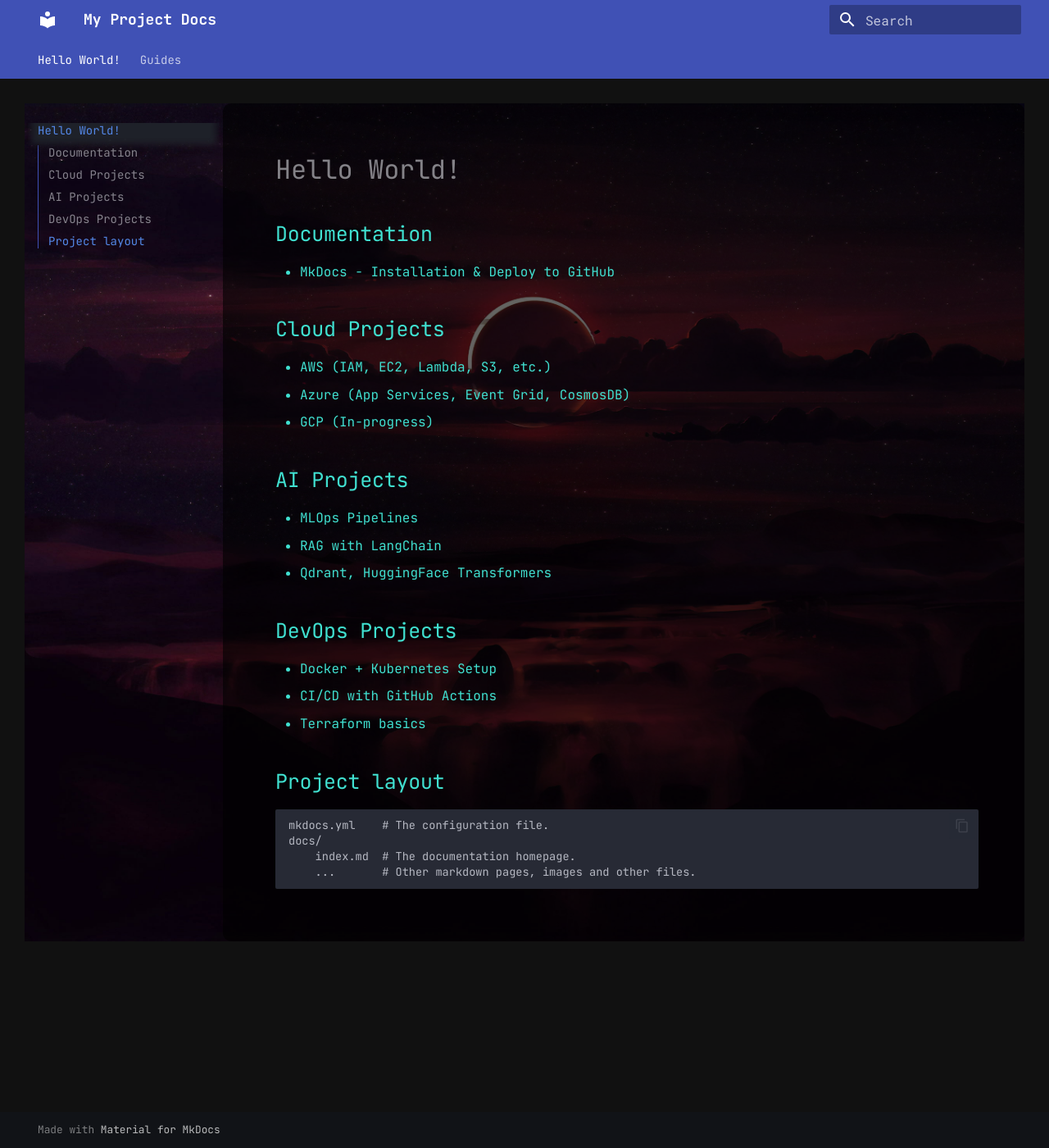
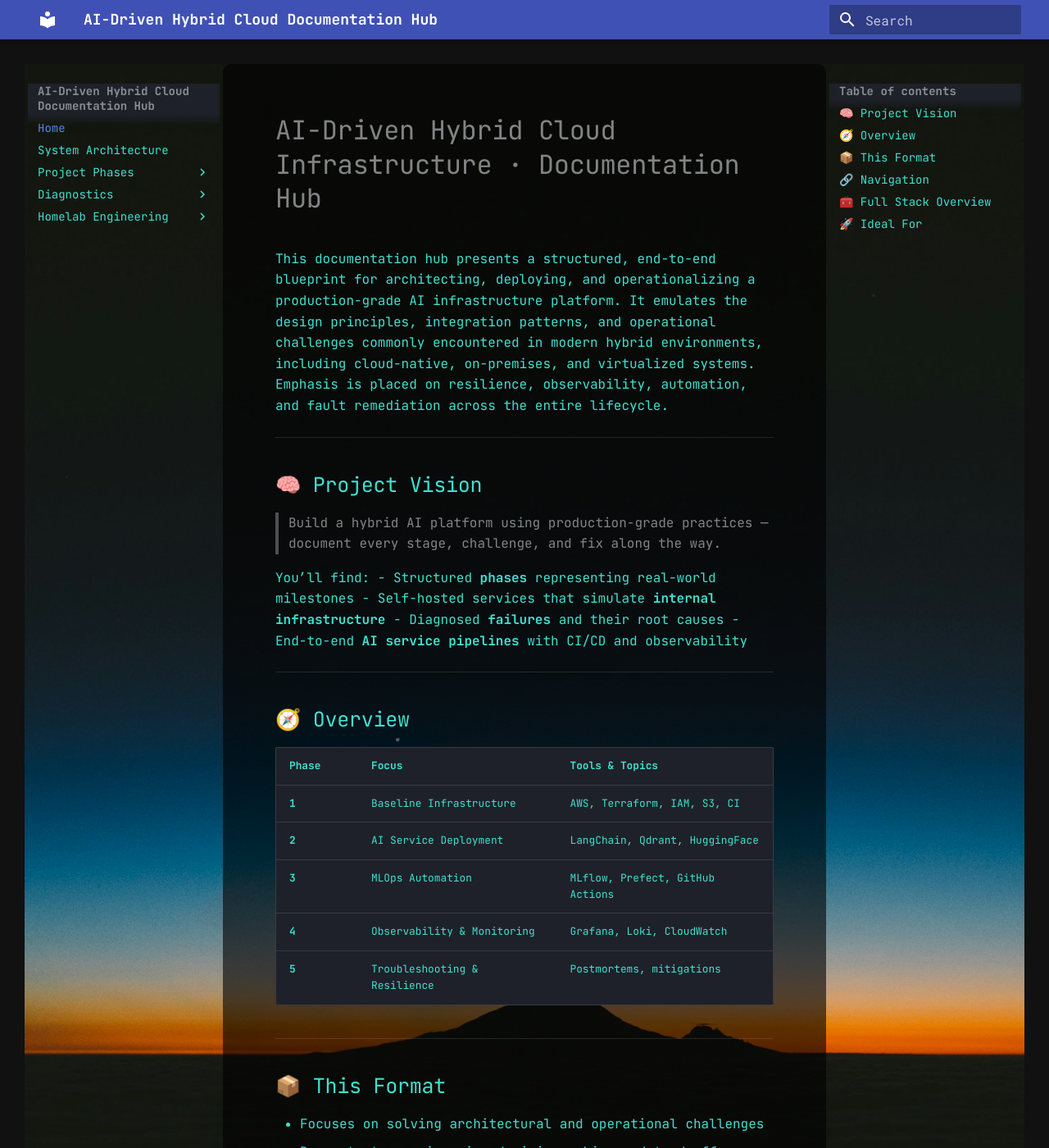
Before and after one commit to safi-amdz/Projects, an MkDocs documentation site: the page built from docs/index.md, in a window 1280 px wide and 1400 px high. Shown: the whole window at 82% size. Built offline with MkDocs 1.6.1 and Material for MkDocs 9.7.7, drawn with Linux system fonts in a browser that asks for light colours; some of the changed text lies outside the part shown.

Commit message:
Update: AI/cloud infra structure, phases, diagnostics and architecture

```diff
--- a/docs/index.md
+++ b/docs/index.md
@@ -1,29 +1,64 @@
-# Hello World!
+# AI-Driven Hybrid Cloud Infrastructure · Documentation Hub
 
+This documentation hub presents a structured, end-to-end blueprint for architecting, deploying, and operationalizing a production-grade AI infrastructure platform. It emulates the design principles, integration patterns, and operational challenges commonly encountered in modern hybrid environments, including cloud-native, on-premises, and virtualized systems. Emphasis is placed on resilience, observability, automation, and fault remediation across the entire lifecycle.
 
-## Documentation
+---
 
-* MkDocs - Installation & Deploy to GitHub
+## 🧠 Project Vision
 
-## Cloud Projects
-* AWS (IAM, EC2, Lambda, S3, etc.)
-* Azure (App Services, Event Grid, CosmosDB)
-* GCP (In-progress)
+> Build a hybrid AI platform using production-grade practices — document every stage, challenge, and fix along the way.
 
-## AI Projects
-* MLOps Pipelines
-* RAG with LangChain
-* Qdrant, HuggingFace Transformers
+You’ll find:
+- Structured **phases** representing real-world milestones
+- Self-hosted services that simulate **internal infrastructure**
+- Diagnosed **failures** and their root causes
+- End-to-end **AI service pipelines** with CI/CD and observability
 
-## DevOps Projects
-* Docker + Kubernetes Setup
-* CI/CD with GitHub Actions
-* Terraform basics
+---
 
+## 🧭 Overview
 
-## Project layout
+| Phase | Focus                        | Tools & Topics |
+|-------|------------------------------|----------------|
+| **1** | Baseline Infrastructure      | AWS, Terraform, IAM, S3, CI |
+| **2** | AI Service Deployment        | LangChain, Qdrant, HuggingFace |
+| **3** | MLOps Automation             | MLflow, Prefect, GitHub Actions |
+| **4** | Observability & Monitoring   | Grafana, Loki, CloudWatch |
+| **5** | Troubleshooting & Resilience| Postmortems, mitigations |
 
-    mkdocs.yml    # The configuration file.
-    docs/
-        index.md  # The documentation homepage.
-        ...       # Other markdown pages, images and other files.
+---
+
+## 📦 This Format
+
+- Focuses on solving architectural and operational challenges
+- Demonstrates engineering decision-making and tradeoff analysis
+- Includes postmortems and mitigation strategies
+- Integrates cloud infrastructure, AI systems, and DevOps practices into a unified workflow for maximum technical and business impact
+
+---
+
+## 🔗 Navigation
+
+- [📊 System Architecture Overview](system-architecture.md)
+- [📁 Phases 1–5](phases/1-baseline-infra.md)
+- [🧪 Diagnostics Vault](phases/5-failures-troubleshooting.md)
+- [🏠 Homelab Engineering](homelab/)
+
+---
+
+## 🧰 Full Stack Overview
+
+**Cloud Infra**: AWS, Azure, Terraform, VPC, IAM
+**AI Tools**: LangChain, Qdrant, HuggingFace, Transformers
+**MLOps**: MLflow, Prefect, CI/CD pipelines
+**Observability**: Grafana, CloudWatch, Loki
+**Self-hosted**: Proxmox, OPNsense, Nextcloud
+
+---
+
+## 🚀 Ideal For
+
+- Cloud Architect roles
+- MLOps Engineers
+- Infrastructure-as-Code Specialists
+- AI Platform Engineers
--- a/mkdocs.yml
+++ b/mkdocs.yml
@@ -1,4 +1,5 @@
-site_name: My Project Docs
+site_name: AI-Driven Hybrid Cloud Documentation Hub
+site_description: Full-stack documentation of an enterprise-grade AI and cloud infrastructure simulation
 theme:
   name: material
   palette:
@@ -7,9 +8,46 @@
     text: Roboto Mono
     code: JetBrains Mono
   features:
-    - navigation.instant
-    - navigation.tabs
-    - toc.integrate
+    - navigation.top
+    - search.suggest
+    - search.highlight
+    - content.code.annotate
     - content.code.copy
+    - content.tabs.link
 extra_css:
   - assets/css/custom.css
+nav:
+  - Home: index.md
+  - System Architecture: system-architecture.md
+
+  - Project Phases:
+      - Baseline Infrastructure: phases/1-baseline-infra.md
+      - AI Service Deployment: phases/2-ai-services.md
+      - MLOps Automation: phases/3-mlops-automation.md
+      - Observability & Monitoring: phases/4-observability.md
+      - Troubleshooting Vault: phases/5-failures-troubleshooting.md
+
+  - Diagnostics:
+      - S3 Access Denied: diagnostics/s3-access-denied.md
+      - MLflow UI Not Loading: diagnostics/mlflow-ui-broken.md
+      - Terraform Lock Issue: diagnostics/terraform-lock.md
+      - OPNsense NAT Issue: diagnostics/opnsense-nat-issue.md
+
+  - Homelab Engineering:
+      - Proxmox: homelab/proxmox.md
+      - OPNsense: homelab/opnsense.md
+      - Nextcloud: homelab/nextcloud.md
+markdown_extensions:
+  - toc:
+      permalink: true
+  - admonition
+  - codehilite
+  - pymdownx.superfences
+  - pymdownx.tabbed
+  - pymdownx.details
+  - pymdownx.highlight
+  - pymdownx.inlinehilite
+  - pymdownx.emoji
+  - pymdownx.keys
+  - pymdownx.tasklist:
+      custom_checkbox: true
```
Also changed, not shown: docs/assets/images/bg.jpg, docs/diagnostics/mlflow-ui-broken.md (added), docs/diagnostics/opnsense-nat-issues.md (added), docs/diagnostics/s3-access-denied.md (added), docs/diagnostics/terraform-lock.md (added), docs/homelab/nextcloud.md (added), docs/homelab/opnsense.md (added), docs/homelab/proxmox.md (added), docs/phases/1-baseline-infra.md (added), docs/phases/2-ai-services.md (added), docs/phases/3-mlops-automation.md (added), docs/phases/4-observability.md (added), docs/phases/5-failures-troubleshooting.md (added), docs/system-architecture.md (added).
